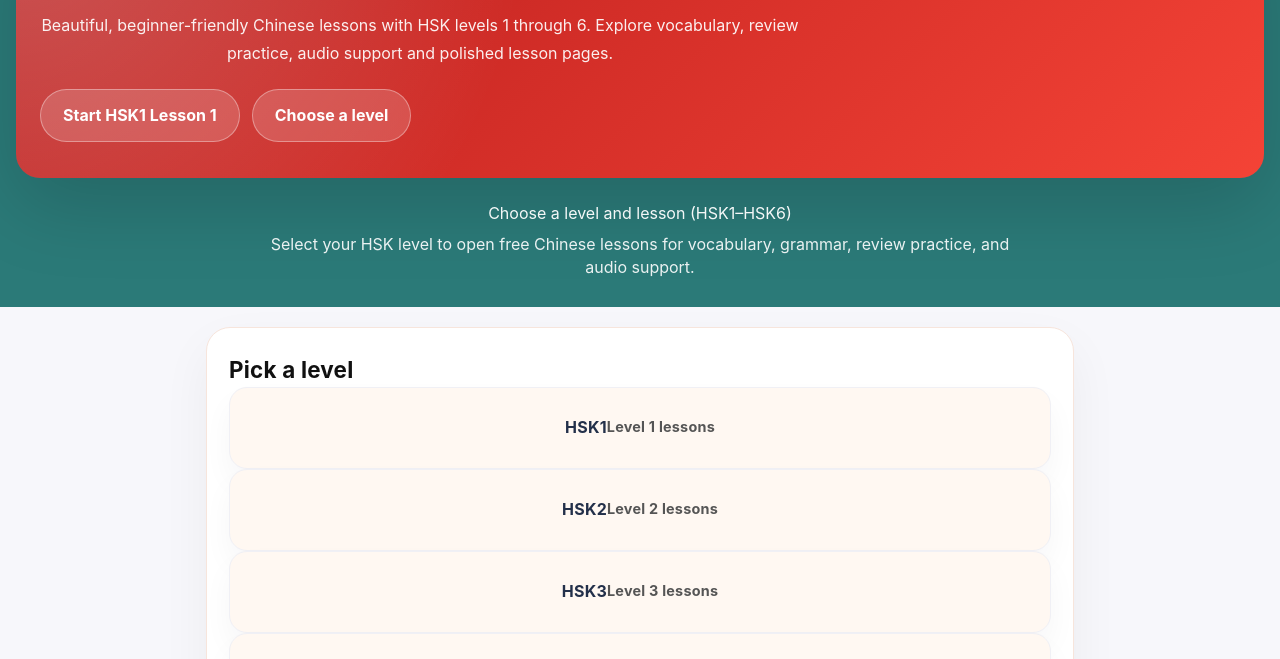
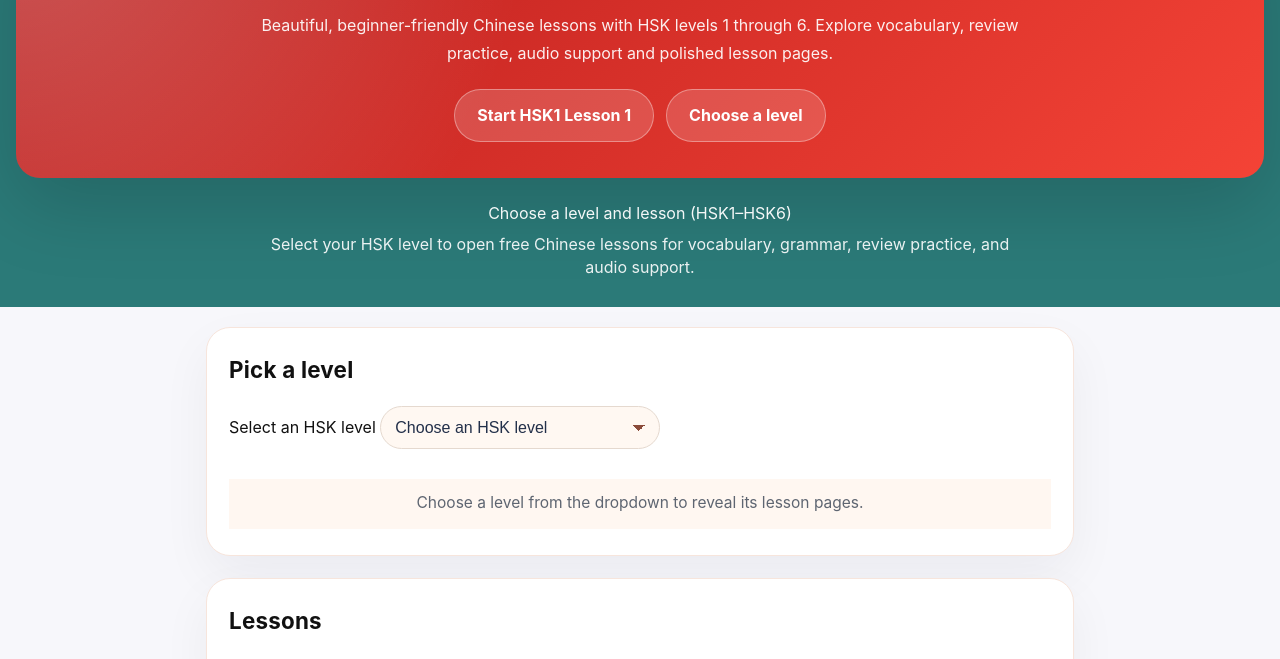
Before and after one commit to HoangPhuc2504/learn_hsk, a plain HTML site: page index.html in a window 1280 px wide. Shown: the part 123-782 px from the top of the page. Drawn offline with Linux system fonts and the light colour scheme.

Commit message:
Update index.html

```diff
--- a/index.html
+++ b/index.html
@@ -38,10 +38,11 @@
       }
 
       .hero-banner p {
-        margin: 0;
+        margin: 0 auto;
         max-width: 760px;
         line-height: 1.75;
         opacity: 0.92;
+        text-align: center;
       }
 
       .hero-actions {
@@ -49,6 +50,7 @@
         display: flex;
         flex-wrap: wrap;
         gap: 12px;
+        justify-content: center;
       }
 
       .hero-actions .button {
@@ -131,13 +133,40 @@
         margin-top: 16px;
       }
 
+      .level-select {
+        width: min(100%, 280px);
+        padding: 12px 14px;
+        border: 1px solid #e5d9cf;
+        border-radius: 999px;
+        font-size: 1rem;
+        color: #23304a;
+        background: var(--surface-soft);
+        appearance: none;
+        background-image: linear-gradient(45deg, transparent 50%, #8a4b3a 50%), linear-gradient(135deg, #8a4b3a 50%, transparent 50%);
+        background-position: calc(100% - 20px) calc(1em + 2px), calc(100% - 14px) calc(1em + 2px);
+        background-size: 6px 6px, 6px 6px;
+        background-repeat: no-repeat;
+        padding-right: 38px;
+      }
+
+      .level-select:focus {
+        outline: 2px solid rgba(211, 47, 47, 0.2);
+        border-color: #d32f2f;
+      }
+
       .note-card {
         grid-column: 1 / -1;
+        display: flex;
+        align-items: center;
+        justify-content: center;
+        min-height: 50px;
         background: #fff7f1;
         color: var(--text-muted);
         border-color: #f4d6c6;
         box-shadow: none;
         font-size: 0.97rem;
+        text-align: center;
+        padding: 0 16px;
       }
 
       .ad-section {
@@ -177,8 +206,12 @@
     <main class="container">
       <section class="card-section" id="levels-section">
         <h2 id="levels">Pick a level</h2>
-        <div class="cards" id="levels"></div>
-        <div class="card note-card">Tap a level to reveal its lesson pages. Use the sample link above to open the polished HSK1 Lesson 1 page.</div>
+        <label for="level-select">Select an HSK level</label>
+        <select id="level-select" class="level-select" aria-label="Select an HSK level">
+          <option value="">Choose an HSK level</option>
+        </select>
+        <div style="height: 30px;"></div>
+        <div class="note-card" style="text-align: center; height: 50px; ">Choose a level from the dropdown to reveal its lesson pages. </div>
       </section>
 
       <section class="card-section">
@@ -205,38 +238,23 @@
     </footer>
 
     <script>
-      const levelsEl = document.getElementById('levels')
+      const levelSelect = document.getElementById('level-select')
       const lessonsEl = document.getElementById('lessons')
 
       for (let l = 1; l <= 6; l++) {
-        const wrapper = document.createElement('div')
-        wrapper.style.position = 'relative'
+        const option = document.createElement('option')
+        option.value = l
+        option.textContent = `HSK ${l}`
+        levelSelect.appendChild(option)
+      }
 
-        const cb = document.createElement('input')
-        cb.type = 'checkbox'
-        cb.id = `level-${l}`
-        cb.dataset.level = l
-        cb.style.display = 'none'
+      levelSelect.addEventListener('change', (e) => {
+        const level = e.target.value
 
-        const label = document.createElement('label')
-        label.className = 'card'
-        label.htmlFor = cb.id
-        label.innerHTML = `<strong>HSK${l}</strong><span class="meta">Level ${l} lessons</span>`
-
-        cb.addEventListener('change', (e) => {
-          const level = e.target.dataset.level
-          const activeLabel = levelsEl.querySelector(`label[for="level-${level}"]`)
-
-          if (e.target.checked) {
-            const others = levelsEl.querySelectorAll('input[type="checkbox"]')
-            others.forEach((o) => {
-              if (o !== e.target && o.checked) {
-                o.checked = false
-                const existing = lessonsEl.querySelector(`.lesson-group[data-level="${o.dataset.level}"]`)
-                if (existing) existing.remove()
+        if (!level) {
+          lessonsEl.innerHTML = ''
+          return
         }
-            })
-            levelsEl.querySelectorAll('label.card').forEach((item) => item.classList.remove('selected'))
 
         const group = document.createElement('div')
         group.className = 'lesson-group'
@@ -249,20 +267,10 @@
           a.href = `hsk${level}/lesson${i}/index.html`
           group.appendChild(a)
         }
+
         lessonsEl.innerHTML = ''
         lessonsEl.appendChild(group)
-            activeLabel.classList.add('selected')
-          } else {
-            const existing = lessonsEl.querySelector(`.lesson-group[data-level="${level}"]`)
-            if (existing) existing.remove()
-            if (activeLabel) activeLabel.classList.remove('selected')
-          }
       })
-
-        wrapper.appendChild(cb)
-        wrapper.appendChild(label)
-        levelsEl.appendChild(wrapper)
-      }
     </script>
   </body>
 </html>
```
Lines whose indentation alone changed are shown as unchanged.
